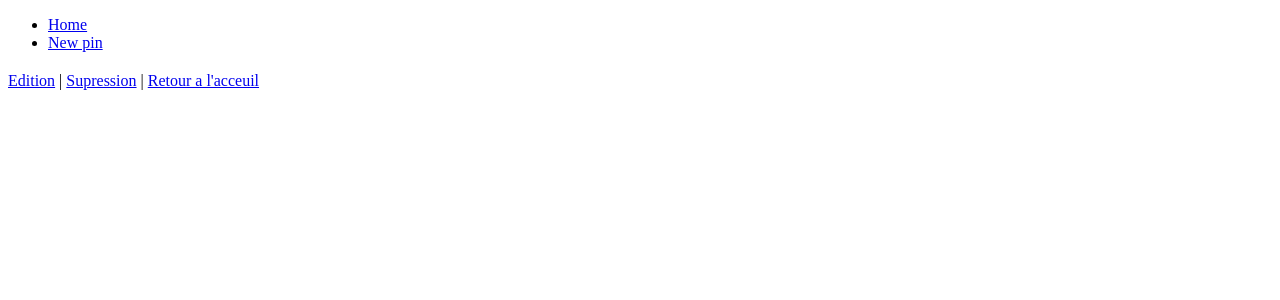
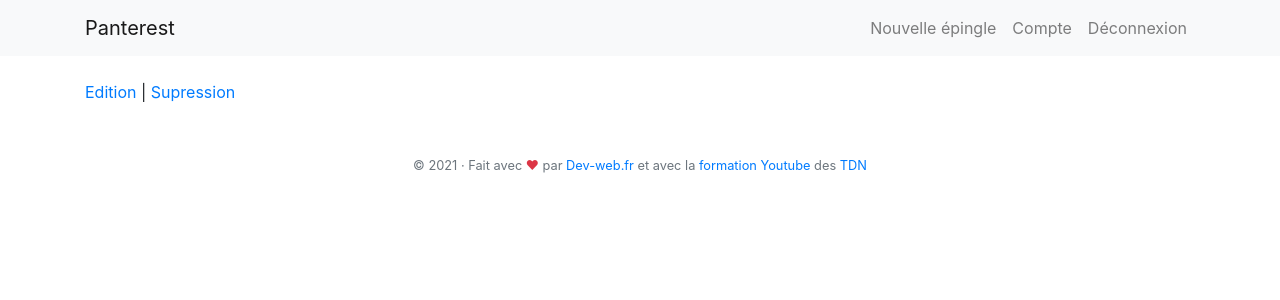
Before and after one commit to dalton-x/panterest, a Symfony app: template templates/pins/show.html.twig in a window 1280 px wide. Shown: the top 300 px of the page. Run offline with Twig, Linux system fonts and the light colour scheme; the template is opened without the code that fills it, so the values that code supplies are empty; some libraries are stand-ins or nearby versions.

Commit message:
Ajout de bootstrap && utilisiation de form thems && fix bugs

```diff
--- a/src/Controller/PinsController.php
+++ b/src/Controller/PinsController.php
@@ -39,7 +39,7 @@ class PinsController extends AbstractController
                 $em->persist($pin);
                 $em->flush();
 
-                $this->addFlash('success', 'Pin créée avec success !');
+                $this->addFlash('success', 'Epingle créée avec success !');
 
                 return $this->redirectToRoute('app_home');
             }
@@ -75,7 +75,7 @@ class PinsController extends AbstractController
 
             if ($form->isSubmitted() && $form->isValid()) {
                 $em->flush();
-                $this->addFlash('success', 'Pin édité avec success !');
+                $this->addFlash('success', 'Epingle éditée avec success !');
 
                 return $this->redirectToRoute('app_home');
             }
@@ -97,7 +97,7 @@ class PinsController extends AbstractController
                 $em->remove($pin);
                 $em->flush();
 
-                $this->addFlash('info', 'Pin supprimé avec success !');
+                $this->addFlash('info', 'Epingle supprimée avec success !');
             }
             return $this->redirectToRoute('app_home');
         }
--- a/src/Entity/Pin.php
+++ b/src/Entity/Pin.php
@@ -48,7 +48,7 @@ class Pin
         return $this->title;
     }
 
-    public function setTitle(string $title): self
+    public function setTitle(?string $title): self
     {
         $this->title = $title;
 
@@ -60,7 +60,7 @@ class Pin
         return $this->description;
     }
 
-    public function setDescription(string $description): self
+    public function setDescription(?string $description): self
     {
         $this->description = $description;
 
--- a/templates/layouts/base.html.twig
+++ b/templates/layouts/base.html.twig
@@ -6,12 +6,15 @@
         {# Run `composer require symfony/webpack-encore-bundle`
            and uncomment the following Encore helpers to start using Symfony UX #}
         {% block stylesheets %}
-
+            <link rel="stylesheet" href="https://cdn.jsdelivr.net/npm/bootstrap@4.6.0/dist/css/bootstrap.min.css" integrity="sha384-B0vP5xmATw1+K9KRQjQERJvTumQW0nPEzvF6L/Z6nronJ3oUOFUFpCjEUQouq2+l" crossorigin="anonymous">
             <style>
                 .alert{
                     padding: 10px;
                     color: white;
                     text-align: center;
+                    margin: 0;
+                    border: none;
+                    border-radius: 0;
                 }
 
                 .alert-success{
@@ -26,26 +29,25 @@
             </style>
 
         {% endblock %}
-
-        {% block javascripts %}
-            {#{{ encore_entry_script_tags('app') }}#}
-        {% endblock %}
     </head>
     <body>
         {% include "layouts/partials/_flash_messages.html.twig" %}
-        <nav>
-            <ul>
-                <li>
-                    <a href="{{ path('app_home') }}">Home</a>
-                </li>
-                <li>
-                    <a href="{{ path('app_pins_create') }}">New pin</a>
-                </li>
-            </ul>
-        </nav>
 
+        {% include "layouts/partials/_nav.html.twig" %}
+
+        <main role="main" class="container">
             {% block body %}
 
             {% endblock %}
+        </main>
+
+        {% include "layouts/partials/_footer.html.twig" %}
+
+        {% block javascripts %}
+            <script src="https://code.jquery.com/jquery-3.5.1.slim.min.js" integrity="sha384-DfXdz2htPH0lsSSs5nCTpuj/zy4C+OGpamoFVy38MVBnE+IbbVYUew+OrCXaRkfj" crossorigin="anonymous"></script>
+            <script src="https://cdn.jsdelivr.net/npm/popper.js@1.16.1/dist/umd/popper.min.js" integrity="sha384-9/reFTGAW83EW2RDu2S0VKaIzap3H66lZH81PoYlFhbGU+6BZp6G7niu735Sk7lN" crossorigin="anonymous"></script>
+            <script src="https://cdn.jsdelivr.net/npm/bootstrap@4.6.0/dist/js/bootstrap.min.js" integrity="sha384-+YQ4JLhjyBLPDQt//I+STsc9iw4uQqACwlvpslubQzn4u2UU2UFM80nGisd026JF" crossorigin="anonymous"></script>
+        {% endblock %}
+
     </body>
 </html>
--- /dev/null
+++ b/templates/layouts/partials/_footer.html.twig
@@ -0,0 +1,9 @@
+<footer class="container text-center mt-5" >
+  <p class="text-muted">
+    <small>
+      &copy; {{ 'now'|date('Y') }} &middot;
+      Fait avec  <span class="text-danger"> &hearts; </span>par <a target="_blank" href="https://www.dev-web.fr">Dev-web.fr</a>
+      et avec la <a target="_blank" href="https://www.youtube.com/playlist?list=PLlxQJeQRaKDRs9WlWQiXNqWU0blyaZBzo"> formation Youtube</a> des <a target="_blank" href="http://www.teachersdunet.com/">TDN</a>
+    </small>
+  </p>
+</footer>
--- /dev/null
+++ b/templates/layouts/partials/_nav.html.twig
@@ -0,0 +1,22 @@
+<nav class="navbar navbar-expand-sm navbar-light bg-light mb-4">
+  <div class="container">
+    <a class="navbar-brand" href="{{ path('app_home') }}">Panterest</a>
+    <button class="navbar-toggler" type="button" data-toggle="collapse" data-target="#navbarsExample03" aria-controls="navbarsExample03" aria-expanded="false" aria-label="Toggle navigation">
+      <span class="navbar-toggler-icon"></span>
+    </button>
+
+    <div class="collapse navbar-collapse" id="navbarsExample03">
+      <ul class="navbar-nav ml-auto">
+        <li class="nav-item {{ app.request.get('_route') == 'app_pins_create' ? 'active' }}">
+          <a class="nav-link" href="{{ path('app_pins_create') }}">Nouvelle épingle</a>
+        </li>
+        <li class="nav-item {{ app.request.get('_route') == 'app_compte' ? 'active' }}">
+          <a class="nav-link" href="#">Compte</a>
+        </li>
+        <li class="nav-item">
+          <a class="nav-link" href="#">Déconnexion</a>
+        </li>
+      </ul>
+    </div>
+  </div>
+</nav>
--- a/templates/pins/_form.html.twig
+++ b/templates/pins/_form.html.twig
@@ -2,6 +2,6 @@
 
   {{ form_widget(form) }}
 
-  <input type="submit" value="{{ submitBottomText |default('Création') }}" formnovalidate>
+  <input type="submit" class="btn btn-primary btn-block" value="{{ submitBottomText |default('Création') }}" formnovalidate>
 
 {{ form_end(form) }}
--- a/templates/pins/index.html.twig
+++ b/templates/pins/index.html.twig
@@ -1,9 +1,9 @@
 {% extends '/layouts/base.html.twig' %}
 
-{% block title %}Find all the best pins on earth !{% endblock %}
+{% block title %}Trouver les meilleures épingle du Web !!!{% endblock %}
 
 {% block body %}
-<h1>{{ pluralize( pins|length ,'Pin') }}</h1>
+<h1>{{ pluralize( pins|length ,'Epinge') }}</h1>
     {% for pin in pins %}
         <article>
             <a href="{{path('app_pins_show',  {'id': pin.id})}}">
--- a/templates/pins/show.html.twig
+++ b/templates/pins/show.html.twig
@@ -11,11 +11,10 @@
       {{pin.description}}
     </p>
     <a href="{{ path('app_pins_edit', {'id':pin.id}) }}">Edition</a> |
-    <a href="#" onclick="event.preventDefault(); confirm('Etes vous sure ?') && document.getElementById('js-pin-delete-form').submit();">Supression</a> |
+    <a href="#" onclick="event.preventDefault(); confirm('Etes vous sure ?') && document.getElementById('js-pin-delete-form').submit();">Supression</a>
     <form id="js-pin-delete-form" action="{{ path('app_pins_delete', {'id':pin.id}) }}" method="POST" style="display: none;">
       <input type="hidden" name="token" value="{{ csrf_token('delete-pin') }}"/>
       <input type="hidden" name="_method" value="DELETE">
     </form>
-    <a href="{{ path('app_home') }}">Retour a l'acceuil</a>
   </article>
 {% endblock %}
```
Also changed, not shown: templates/pins/create.html.twig (+7 -2 lines), templates/pins/edit.html.twig (+6 -2 lines), 1 other file. Lines whose indentation alone changed are shown as unchanged.
